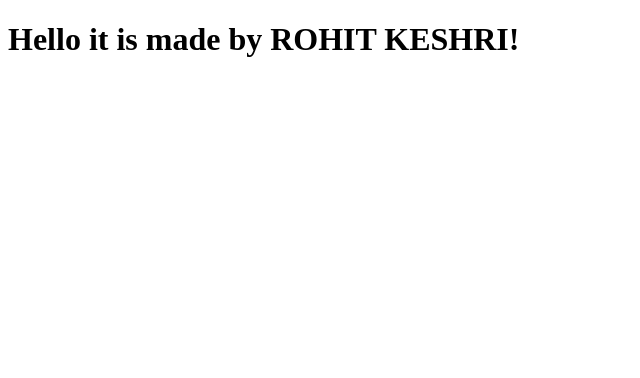
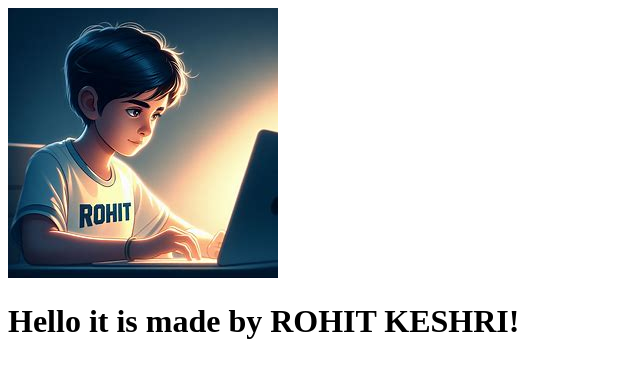
Before and after one commit to rohit-keshari/rohit-projects, a plain HTML site: page index.html in a window 1280 px wide. Shown: the whole page, without its empty margins (0-640 px from the left). Drawn offline with Linux system fonts and the light colour scheme.

Commit message:
Update index.html

```diff
--- a/index.html
+++ b/index.html
@@ -21,6 +21,12 @@
 
 </head>
 <body>
+     <header>
+        <div class="logo">
+            <img src="rohit.jpeg" alt="Rohit Logo">
+        </div>
+
+    </header>
     <h1>Hello it is made by ROHIT KESHRI!</h1>
 <!--     <div class="box">
        <a href="#"><img src="Screenshot (7).png" alt=""></a>
```
